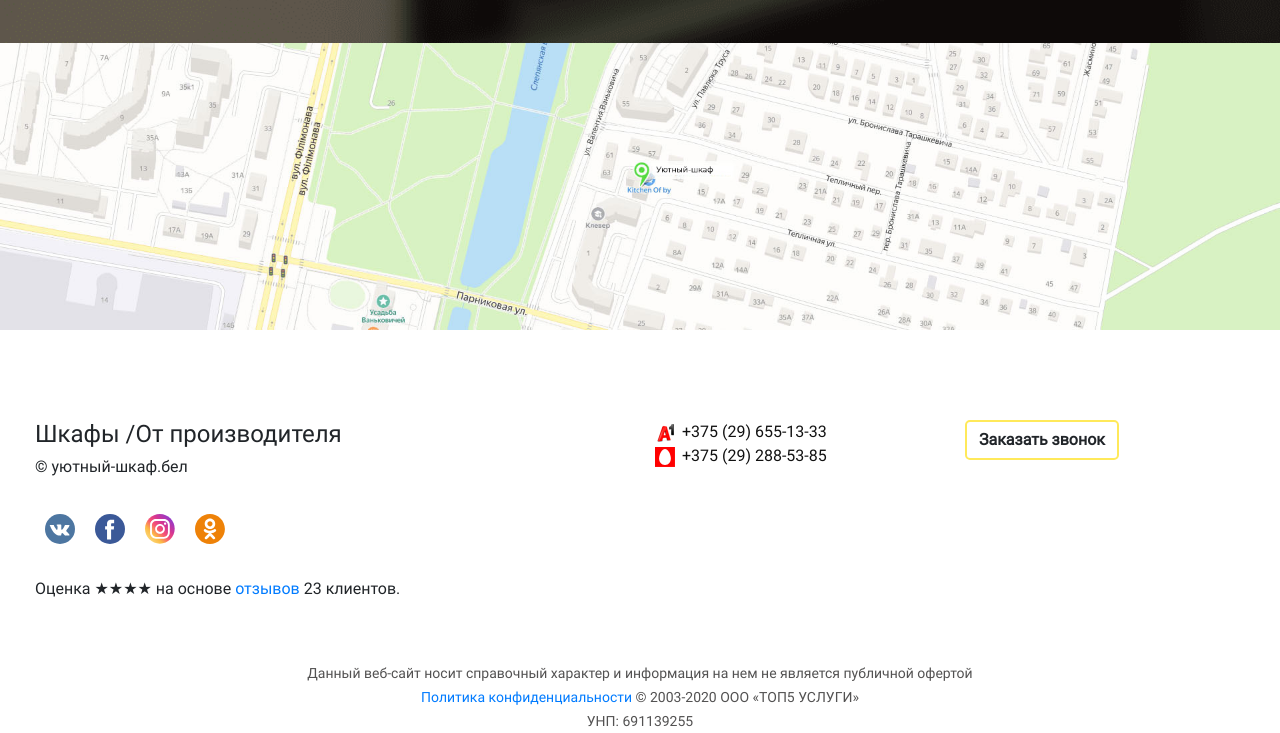
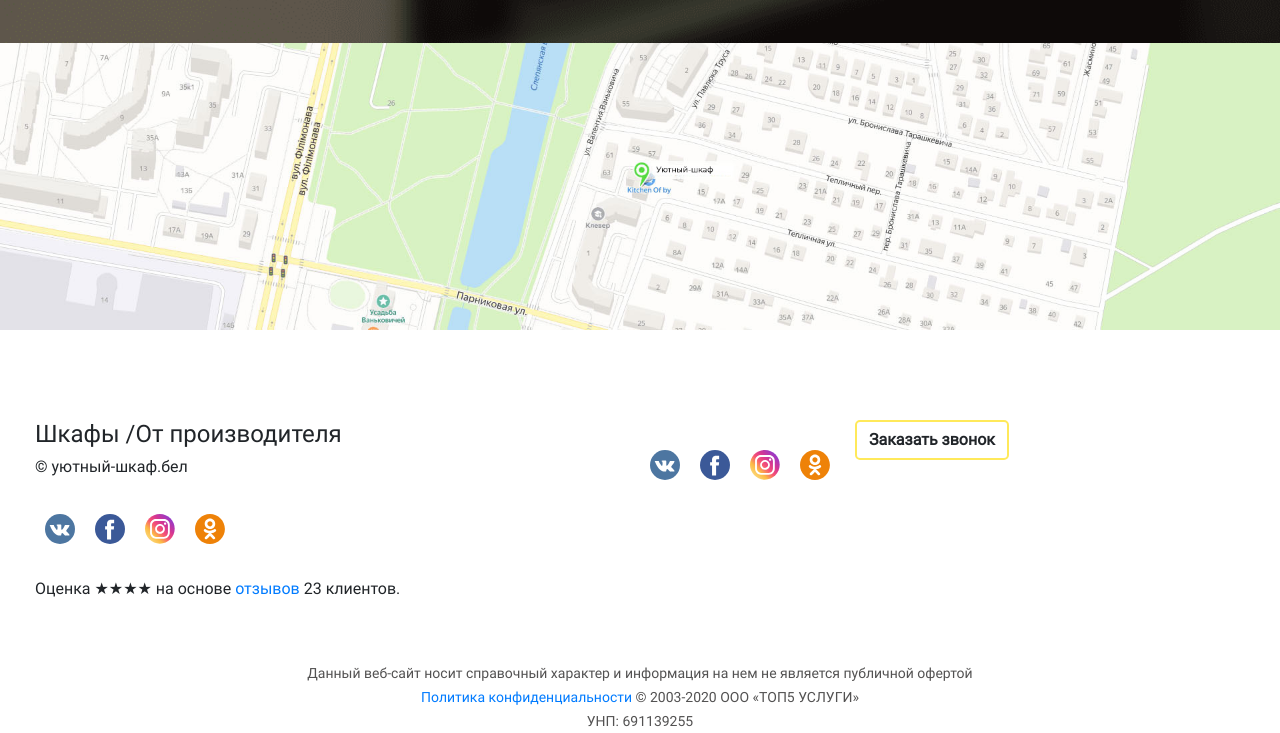
Before and after one commit to alexuniverses/wardrobe_final, a plain HTML site: page kuhni.html in a window 1280 px wide. Shown: the part 6483-7216 px from the top of the page. Drawn offline with nearby package versions, Linux system fonts and the light colour scheme; a web font is replaced by a local one.

Commit message:
Добавил ссылки социальных сетей

```diff
--- a/kuhni.html
+++ b/kuhni.html
@@ -508,13 +508,19 @@
                 </div>
                 <div class="col-md">
                     <div class="row">
-                        <div class="col-md footer__tel_set">
-                            <div><img class="img-fluid" src="img/logo_panel/A1.png"><span><a
-                                        href="tel:+375296551633">+375 (29)
-                                        655-13-33</a></span></div>
-                            <div><img class="img-fluid" src="img/logo_panel/mts.svg"><span><a
-                                        href="tel:+375292885385">+375 (29)
-                                        288-53-85</a></span></div>
+                        <div class="footer__social_bar">
+                            <a href="https://vk.com/uyut_shkaf_minsk">
+                                <div><img class="img-fluid" src="img/footer/vk.svg"></div>
+                            </a>
+                            <a href="https://www.facebook.com/uyutnyyshkaf/">
+                                <div><img class="img-fluid" src="img/footer/fb.svg"></div>
+                            </a>
+                            <a href="https://www.instagram.com/uyut_shkaf/">
+                                <div><img class="img-fluid" src="img/footer/in.svg"></div>
+                            </a>
+                            <a href="https://ok.ru/group/55404629655558">
+                                <div><img class="img-fluid" src="img/footer/ok.svg"></div>
+                            </a>
                         </div>
                         <div class="col-md order-lg-2">
                             <button type="button" class="btn" data-toggle="modal" data-target="#banner_modal"
```
Also changed, not shown: 404.html (+12 -4 lines), index.html (+4 -4 lines), komody.html (+12 -4 lines), prihozhie.html (+12 -4 lines), stenki-gorki.html (+12 -4 lines), table.html (+12 -4 lines).
